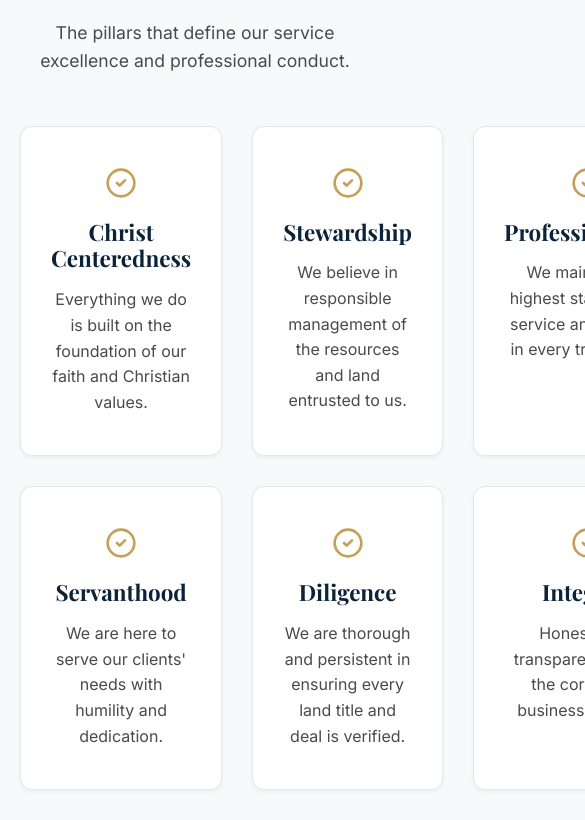
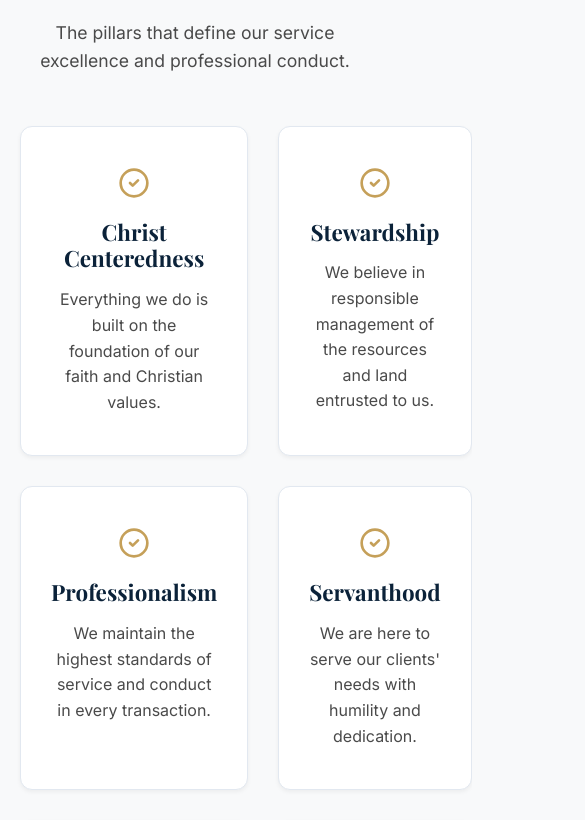
Before and after one commit to conanlevi0-oss/excellent-spirit-prop, a React (Vite) app: page / in a window 390 px wide. Shown: the part 2049-2869 px from the top of the page, 585 px wide, since content can reach past the window. Built offline with nearby package versions, Linux system fonts and the light colour scheme.

Commit message:
Fix Home page mobile overflow and navbar alignment sync

```diff
--- a/src/pages/Home.css
+++ b/src/pages/Home.css
@@ -418,6 +418,10 @@
     gap: 20px;
   }
 
+  .values-grid {
+    grid-template-columns: repeat(2, 1fr);
+  }
+
   .properties-grid {
     grid-template-columns: repeat(2, 1fr);
   }
```
